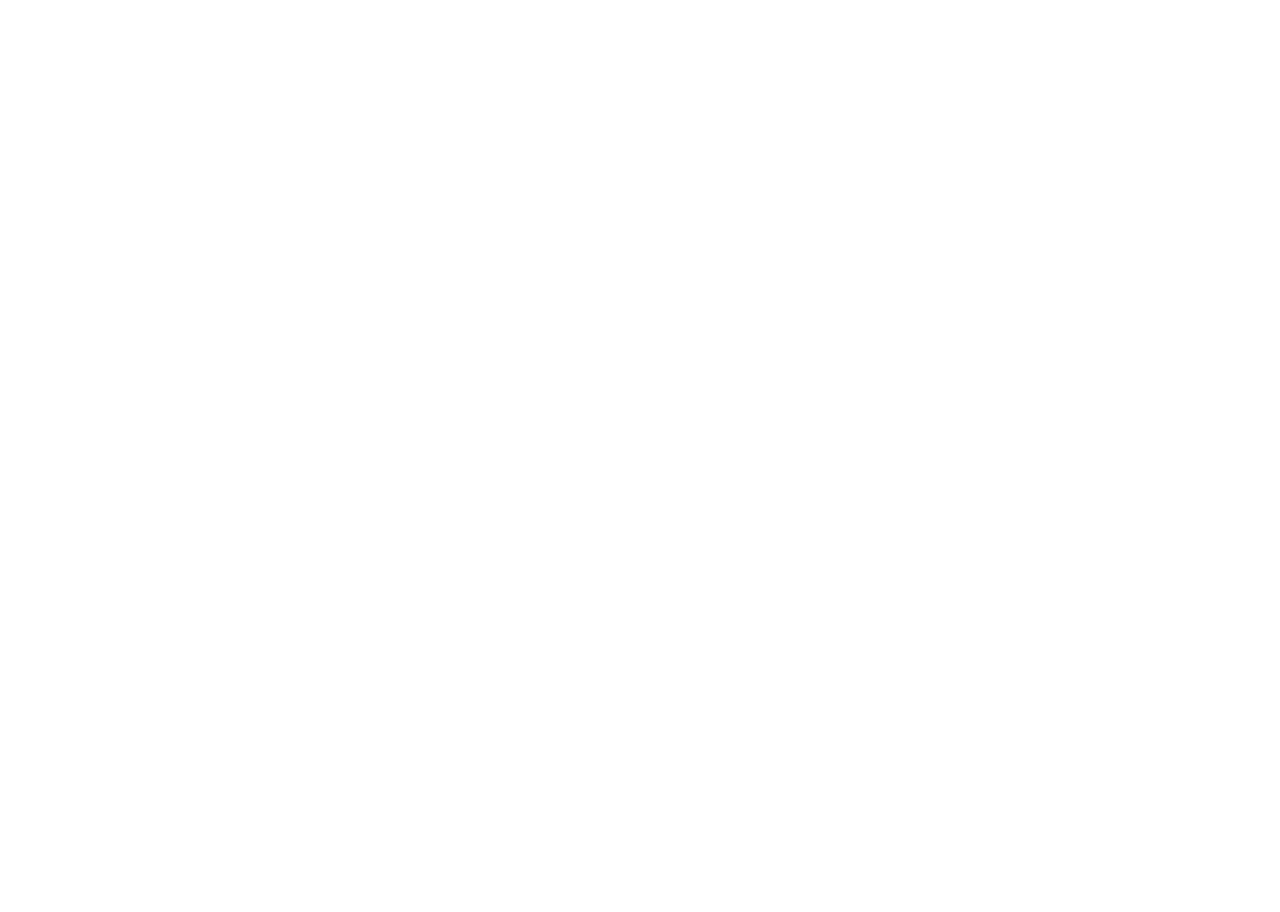
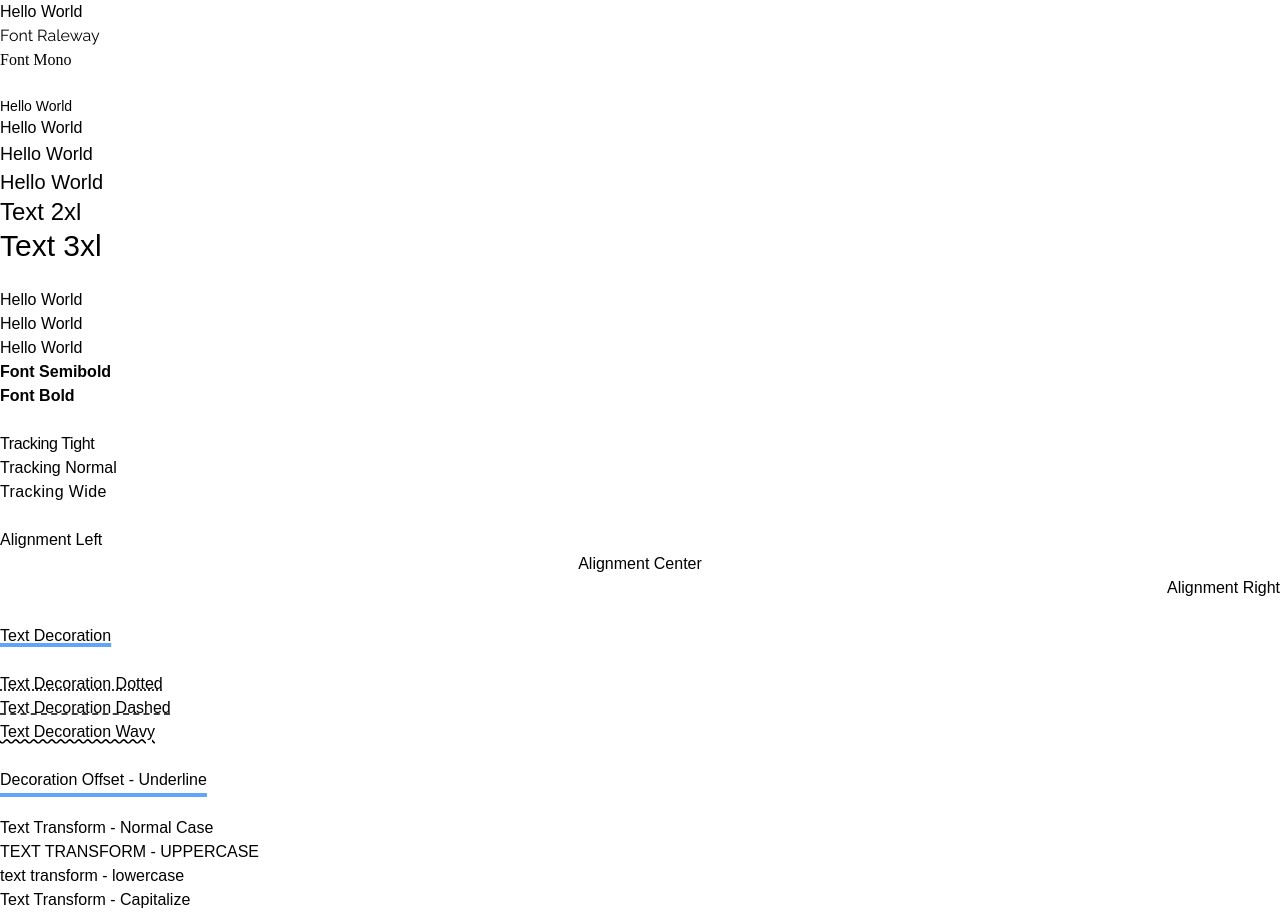
Before and after one commit to pernillasterner/tailwind-sandbox, a plain HTML site: page sandbox/04-typography/index.html in a window 1280 px wide. Before the commit the page ends 800 px from the top, so only its background shows below. Drawn offline with nearby package versions, Linux system fonts and the light colour scheme.

Commit message:
Add typography

```diff
--- a/sandbox/04-typography/index.html
+++ b/sandbox/04-typography/index.html
@@ -4,27 +4,81 @@
     <meta charset="UTF-8" />
     <meta http-equiv="X-UA-Compatible" content="IE=edge" />
     <meta name="viewport" content="width=device-width, initial-scale=1.0" />
+    <link rel="preconnect" href="https://fonts.googleapis.com">
+    <link rel="preconnect" href="https://fonts.gstatic.com" crossorigin>
+    <link href="https://fonts.googleapis.com/css2?family=Raleway:ital,wght@0,100..900;1,100..900&display=swap" rel="stylesheet">
     <script src="https://cdn.tailwindcss.com"></script>
+    <script>
+      tailwind.config = {
+        theme: {
+          fontFamily: {
+            sans: ['Graphik', 'sans-serif'],
+            serif: ['Raleway', 'serif'],
+            mono: ['ui-monospace', 'SFMono-Regular']
+          },
+          extend: {
+            spacing: {
+              '128': '32rem',
+              '144': '36rem',
+            },
+            borderRadius: {
+              '4xl': '2rem',
+            }
+          }
+        }
+      }
+    </script>
     <title>Typography</title>
   </head>
   <body>
     <!-- Font Family -->
-
+     <div class="font-sans">Hello World</div>
+     <div class="font-serif">Font Raleway</div>
+     <div class="font-mono">Font Mono</div>
+     <br/>
     <!-- Font Size -->
-
+    <p class="text-sm">Hello World</p>
+    <p class="text-md">Hello World</p>
+    <p class="text-lg">Hello World</p>
+    <p class="text-xl">Hello World</p>
+    <p class="text-2xl">Text 2xl</p>
+    <p class="text-3xl">Text 3xl</p>
+    <br/>
     <!-- Font Weight -->
-
+    <p class="font-light">Hello World</p>
+    <p class="font-normal">Hello World</p>
+    <p class="font-medium">Hello World</p>
+    <p class="font-semibold">Font Semibold</p>
+    <p class="font-bold">Font Bold</p>
+    <br/>
     <!-- Letter Spacing -->
-
+    <div class="tracking-tight">Tracking Tight</div>
+    <div class="tracking-normal">Tracking Normal</div>
+    <div class="tracking-wide">Tracking Wide</div>
+    <br/>
     <!-- Text Alignment -->
-
+    <div class="text-left">Alignment Left</div>
+    <div class="text-center">Alignment Center</div>
+    <div class="text-right">Alignment Right</div>
+    <br/>
     <!-- Text Decoration -->
-
+    <div class="underline decoration-4 decoration-blue-400">Text Decoration</div>
+    <br/>
     <!-- Decoration Style -->
-
+    <div class="underline decoration-dotted">Text Decoration Dotted</div>
+    <div class="underline decoration-dashed">Text Decoration Dashed</div>
+    <div class="underline decoration-wavy">Text Decoration Wavy</div>
+    <br/>
     <!-- Decoration Offset -->
-
+    <div class="underline decoration-4 decoration-blue-400 underline-offset-8">
+      Decoration Offset - Underline
+    </div>
+    <br/>
     <!-- Text Transform -->
+     <p class="normal-case">Text Transform - Normal Case</p>
+     <p class="uppercase">Text Transform - Uppercase</p>
+     <p class="lowercase">Text Transform - Lowercase</p>
+     <p class="capitalize">Text Transform - Capitalize</p>
   </body>
 </html>
 
```
